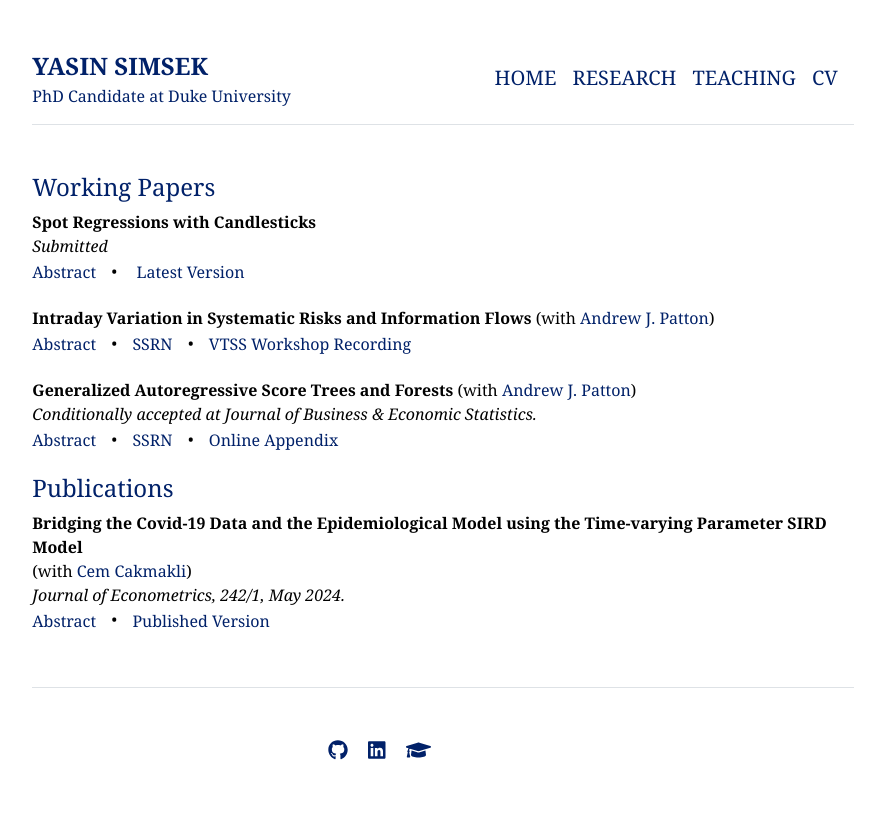
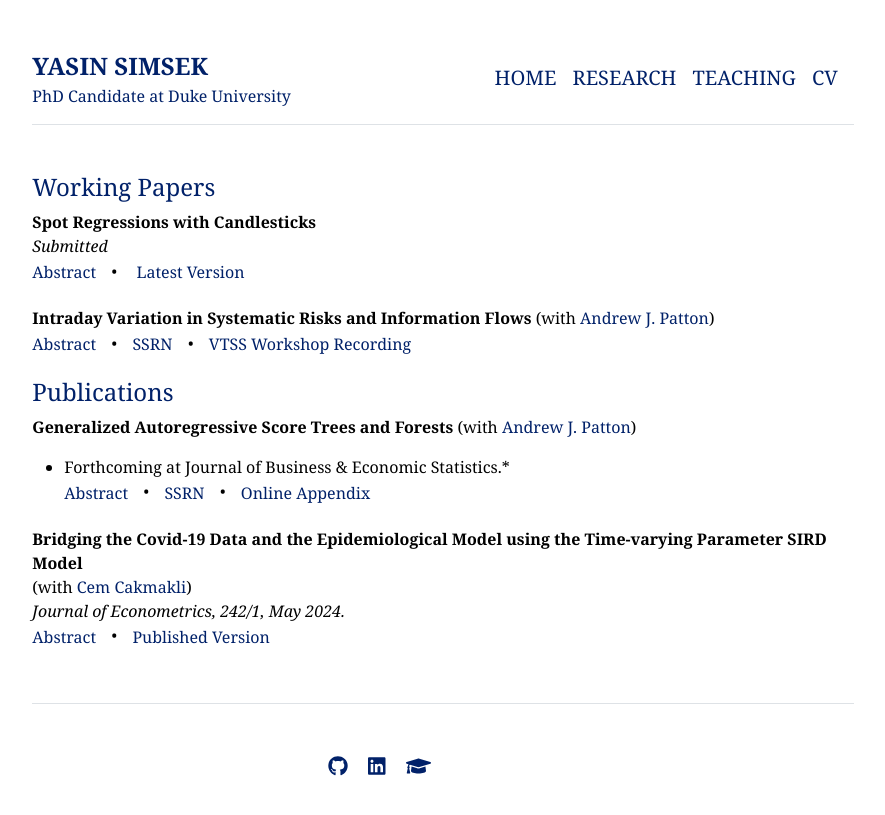
Before and after one commit to yasin-simsek/yasin-simsek.github.io, a Jekyll site: the page built from research.md, in a window 1280 px wide. Shown: the top 815 px of the page, without its empty margins (197-1082 px from the left). Built offline with Jekyll 4.4.1, drawn with Linux system fonts in a browser that asks for light colours.

Commit message:
research update

```diff
--- a/research.md
+++ b/research.md
@@ -73,14 +73,15 @@ title: "Research"
 <span class="abstract-content"> *This paper analyzes variation in the factor structure of asset returns within a trade day by combining non-parametric kernel methods with principal component analysis. We estimate the model on a collection of over 400 high-frequency US equity returns over the period 1996-2020 and show that the proposed model has superior explanatory power relative to a collection of well-known observable factor models and standard PCA. We present a stylized model of asset prices and information flows and show that the factor structure of asset returns varies with the arrival of news. Using data on individual firm earnings announcements, FOMC announcements, and other macroeconomic announcements, we provide evidence consistent with our stylized model, that the superior performance of the proposed model is due to time variation in the factor structure of asset returns around times of information flows.*</span>
 <br>
 
+#### <span style="color: #012169;">Publications</span>
 **Generalized Autoregressive Score Trees and Forests**
 (with <a href="https://public.econ.duke.edu/~ap172/" class="no-underline">Andrew J. Patton</a>)
 <br>
-*Conditionally accepted at Journal of Business & Economic Statistics.*
+* Forthcoming at Journal of Business & Economic Statistics.*
 <br>
 <span class="abstract-toggle" onclick="toggleAbstract(this)">Abstract</span> <span class="middot">&middot;</span> <a href="https://papers.ssrn.com/sol3/papers.cfm?abstract_id=4459756" class="no-underline">SSRN</a> <span class="middot">&middot;</span> <a href="assets/documents/Patton_Simsek_GAS_tree_APPENDIX.pdf" class="no-underline">Online Appendix</a> <span class="abstract-content">  *We propose methods to improve the forecasts from generalized autoregressive score (GAS) models (Creal et. al, 2013; Harvey, 2013) by localizing their parameters using decision trees and random forests. These methods avoid the curse of dimensionality faced by kernel-based approaches, and allow one to draw on information from multiple state variables simultaneously. We apply the new models to four distinct empirical analyses, and in all applications the proposed new methods significantly outperform the baseline GAS model. In our applications to stock return volatility and density prediction, the optimal GAS tree model reveals a leverage effect and a variance risk premium effect. Our study of stock-bond dependence finds evidence of a flight-to-quality effect in the optimal GAS forest forecasts, while our analysis of high-frequency trade durations uncovers a volume-volatility effect.*</span>
+<br>
 
-#### <span style="color: #012169;">Publications</span>
 **Bridging the Covid-19 Data and the Epidemiological Model using the Time-varying Parameter SIRD Model**
 (with <a href="https://sites.google.com/site/cemcakmakli/home" class="no-underline">Cem Cakmakli</a>)
 <br>
```
Also changed, not shown: 3 other files.
